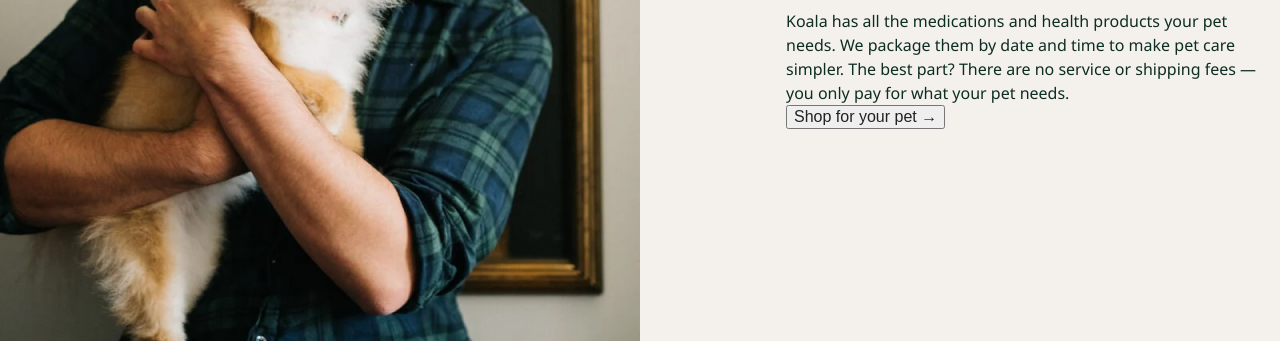
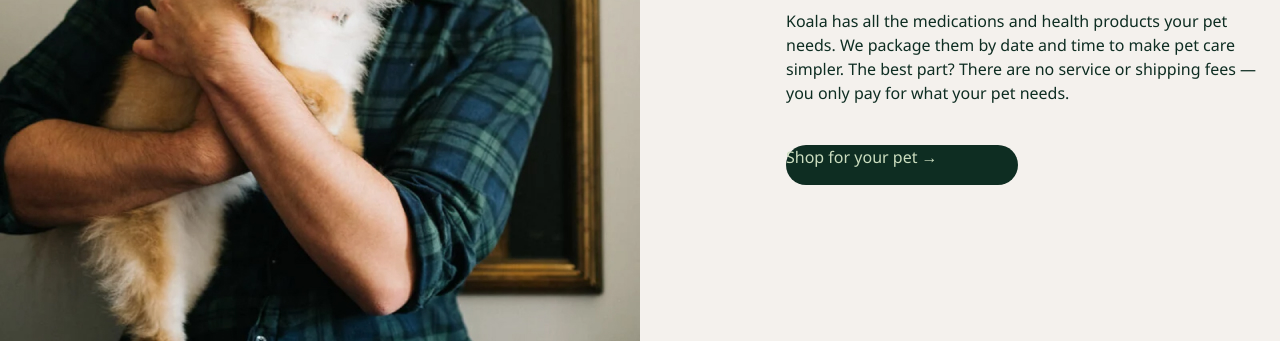
Before and after one commit to Heart1ess3/Bru-Web-Coursach, a website with bundled scripts: page html/index.html in a window 1280 px wide. Shown: the part 459-800 px from the top of the page. Built offline with nearby package versions, Linux system fonts and the light colour scheme.

Commit message:
Update index.html

```diff
--- a/html/index.html
+++ b/html/index.html
@@ -84,9 +84,9 @@
                         <div class="inro_text_undertitle">
                             <h3 data-i18="104" class="intro_text_undertitle_h3">Koala has all the medications and health products your pet needs. We package them by date and time to make pet care simpler. The best part? There are no service or shipping fees — you only pay for what your pet needs.</h3>
                         </div>
-                                <a href="#" class="shop-pet-button">
-                            <button data-i18="9" class="shop-pet-button-text">Shop for your pet → </button>
-                          </a>
+                         <a href="#" class="button_shop_pet">
+                              <span data-i18="9" class="button_shop_pet_pic">Shop for your pet →</span>
+                        </a>
                     </div>
                 </div>
             </div>
```
